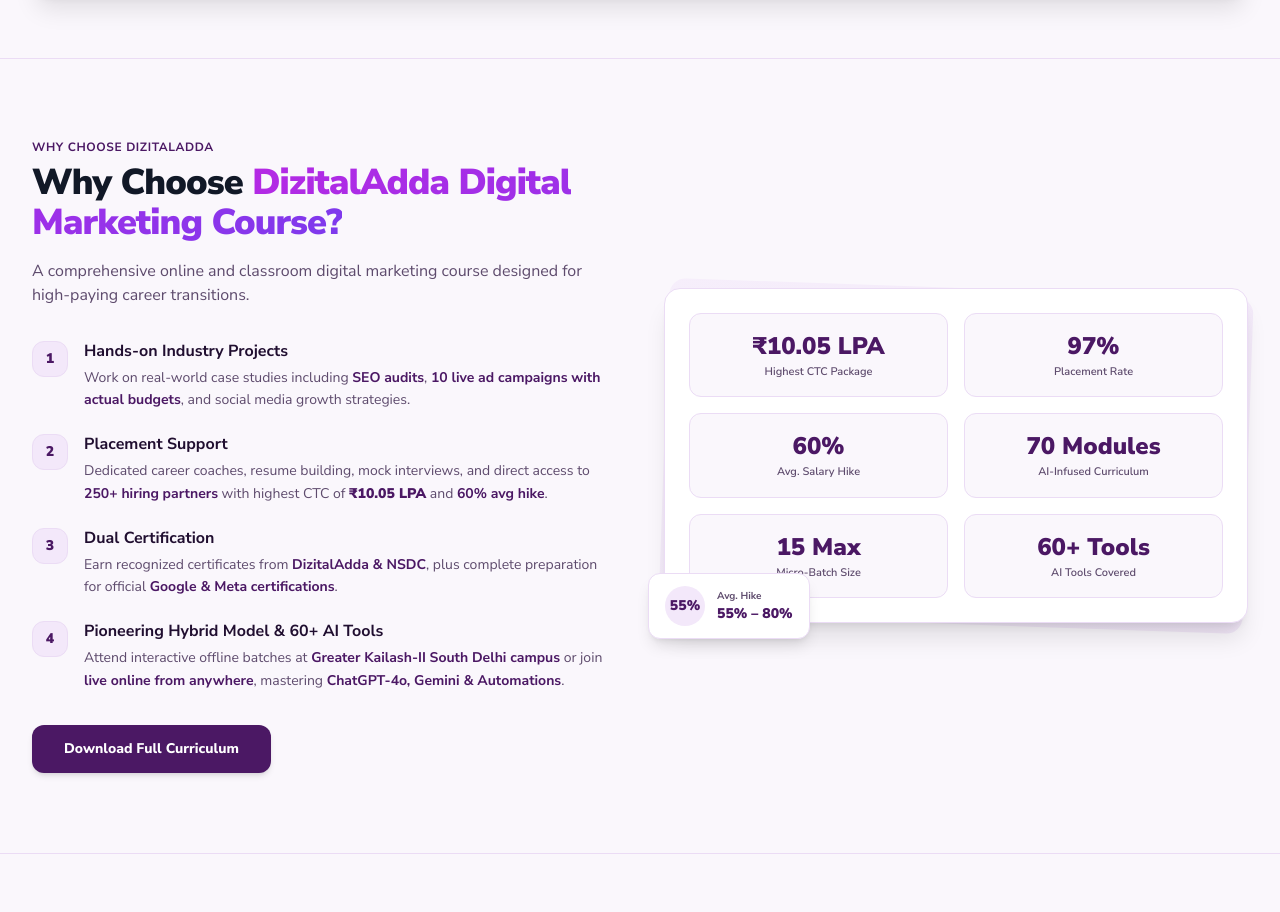
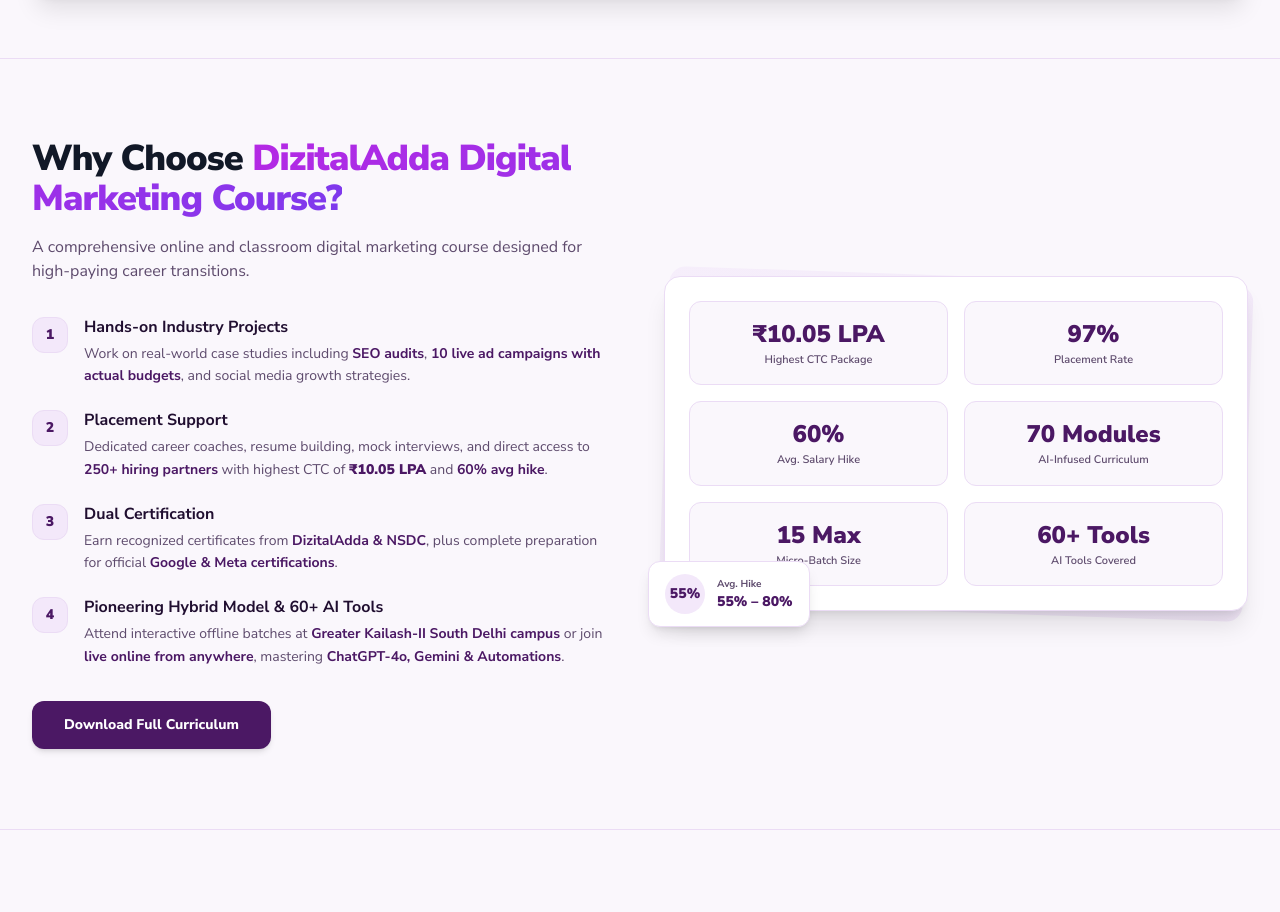
Before and after one commit to Dizitaladda-lms/dzitalmarketing_landingpage, a Next.js app: page / in a window 1280 px wide. Shown: the part 2560-3472 px from the top of the page. Built offline with nearby package versions, Linux system fonts and the light colour scheme.

Commit message:
inital chnages

```diff
--- a/components/WhyChoose.tsx
+++ b/components/WhyChoose.tsx
@@ -49,9 +49,7 @@
 
           {/* Left: Features from the user request */}
           <div className="text-left">
-            <span className="text-[#4b1864] font-bold text-xs uppercase tracking-wider mb-2 block">
-              Why Choose DizitalAdda
-            </span>
+
             <h2 className="text-2xl sm:text-3xl lg:text-4xl font-black text-[#111827] tracking-tight mb-4">
               Why Choose <span className="heading-gradient">DizitalAdda Digital Marketing Course?</span>
             </h2>
```
